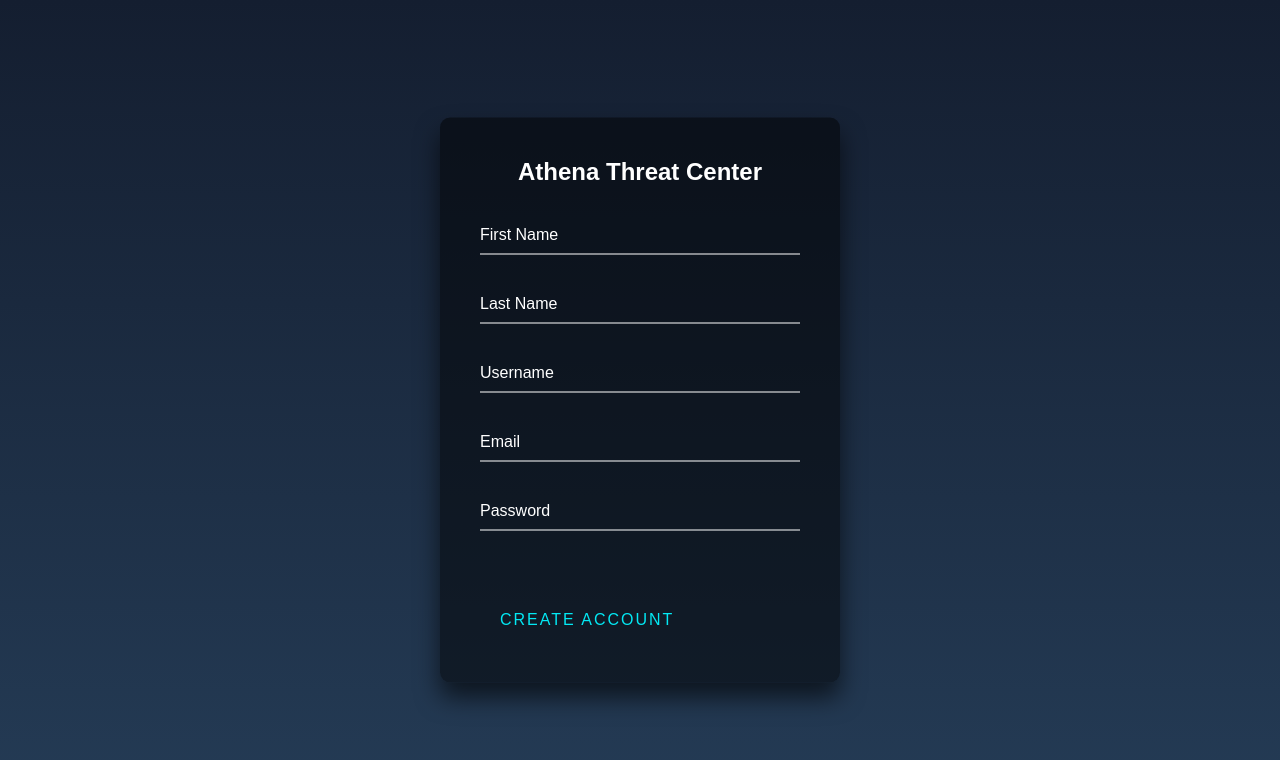
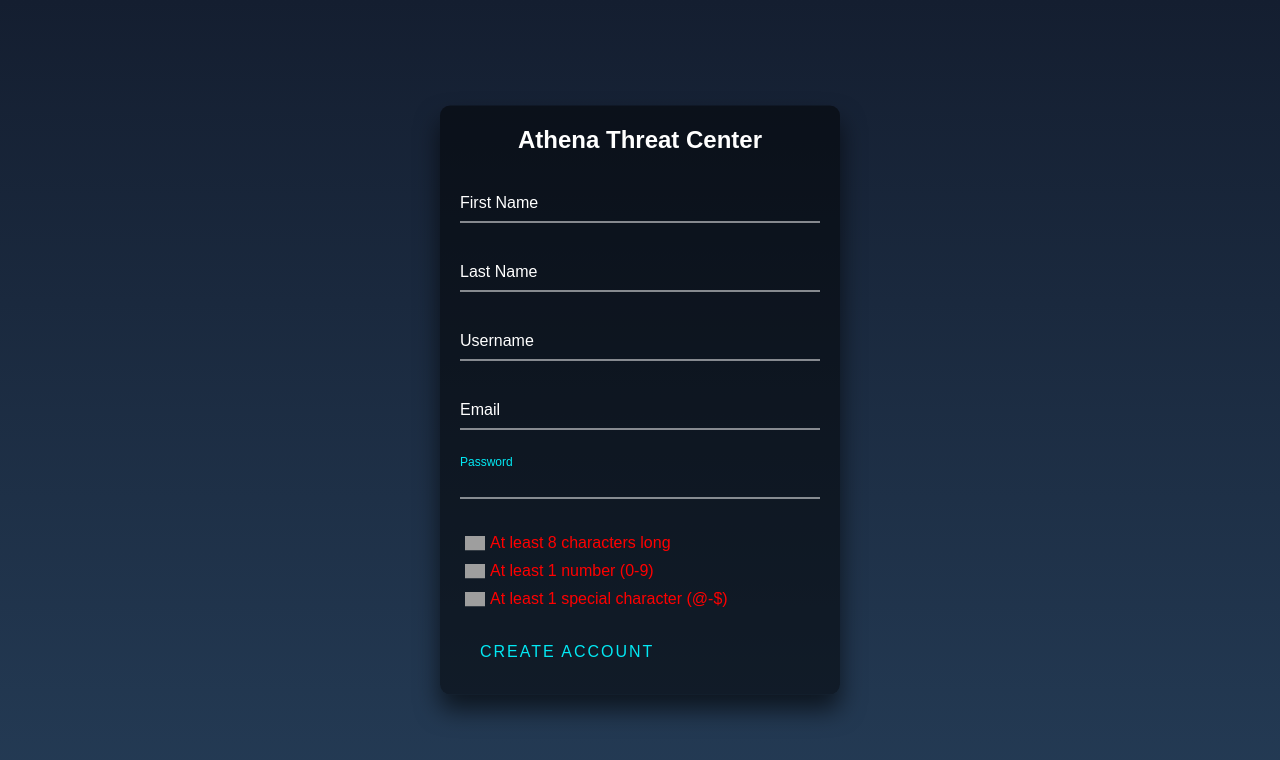
Before and after one commit to Jonathan4H/Athena-Threat-Center, a Flask app: page /signup-page.html in a window 1280 px wide. Shown: the top 760 px of the page. Run offline with Flask 3, Linux system fonts and the light colour scheme; grey boxes are pictures that could not be loaded.

Commit message:
add password strength checker

```diff
--- a/static/css/login-page.css
+++ b/static/css/login-page.css
@@ -12,7 +12,7 @@ body {
     top: 50%;
     left: 50%;
     width: 400px;
-    padding: 40px;
+    padding: 20px;
     transform: translate(-50%, -50%);
     background: rgba(0, 0, 0, .5);
     box-sizing: border-box;
@@ -70,7 +70,7 @@ body {
     text-transform: uppercase;
     overflow: hidden;
     transition: .5s;
-    margin-top: 40px;
+    margin-top: 20px;
     letter-spacing: 2px;
 }
 .login-box .forget a:hover {
@@ -102,7 +102,7 @@ body {
     text-transform: uppercase;
     overflow: hidden;
     transition: .5s;
-    margin-top: 40px;
+    margin-top: 20px;
     letter-spacing: 2px;
 }
 .login-box #signin:hover {
--- a/static/css/signup-page.css
+++ b/static/css/signup-page.css
@@ -12,7 +12,7 @@ body {
     top: 50%;
     left: 50%;
     width: 400px;
-    padding: 40px;
+    padding: 20px;
     transform: translate(-50%, -50%);
     background: rgba(0, 0, 0, .5);
     box-sizing: border-box;
@@ -55,6 +55,17 @@ body {
     color: #03e9f4;
     font-size: 12px;
 }
+.password-check div {
+    display: flex;
+    align-items: center;
+    padding: 5px;
+    color: red;
+}
+.password-check img {
+    width: 20px;
+    height: auto;
+    margin-right: 5px;
+}
 .signup-box form a {
     position: relative;
     display: inline-block;
@@ -65,7 +76,7 @@ body {
     text-transform: uppercase;
     overflow: hidden;
     transition: .5s;
-    margin-top: 40px;
+    margin-top: 20px;
     letter-spacing: 2px;
 }
 .signup-box a:hover {
--- a/templates/signup-page.html
+++ b/templates/signup-page.html
@@ -27,11 +27,46 @@
                 <label>Email</label>
             </div>
             <div class="user-box">
-                <input type="password" name="password" required>
+                <input type="password" name="password" id="validator" required>
                 <label>Password</label>
+            </div>
+            <div class="password-check">
+                <div class="check-length">
+                    <img src="{{ url_for('static', filename='images/red-cross.png') }}" /> At least 8 characters long
+                </div>
+                <div class="check-number">
+                    <img src="{{ url_for('static', filename='images/red-cross.png') }}" /> At least 1 number (0-9)
+                </div>
+                <div class="check-special">
+                    <img src="{{ url_for('static', filename='images/red-cross.png') }}" /> At least 1 special character (@-$)
+                </div>
             </div>
             <a href="login-page.html">Create Account</a>
         </form>
     </div>
 </body>
+<script>
+    const validator = document.getElementById("validator");
+    const passwordCheck = document.querySelectorAll(".password-check img");
+    validator.focus();
+    const combinations = [
+        { regex: /.{8}/, key: 0 },
+        { regex: /[0-9]/, key: 1 },
+        { regex: /[^A-Za-z0-9]/, key: 2 }
+    ];
+    validator.addEventListener("keyup", function (e) {
+        combinations.forEach((item) => {
+            const IsValid = item.regex.test(e.target.value);
+            const checkItem = passwordCheck[item.key];
+
+            if (IsValid) {
+            checkItem.src = "{{ url_for('static', filename='images/check-mark.png') }}";
+            checkItem.parentElement.style.color = "green";
+            } else {
+            checkItem.src = "{{ url_for('static', filename='images/red-cross.png') }}";
+            checkItem.parentElement.style.color = "red";
+            }
+        });
+    });
+</script>
 </html>
```
